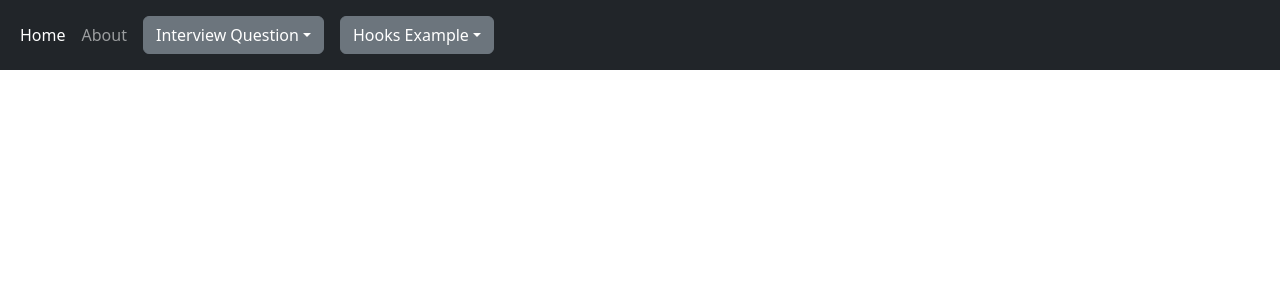
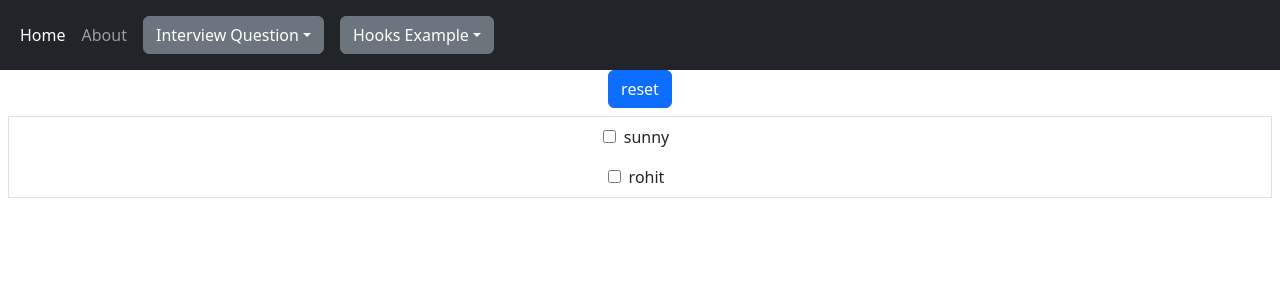
Before and after one commit to sunnyrai31/questionpaper, a React (Create React App) app: page /QuestionDeleteItem in a window 1280 px wide. Shown: the top 300 px of the page. Built offline with nearby package versions, Linux system fonts and the light colour scheme.

Commit message:
delete list item on demand

```diff
--- /dev/null
+++ b/src/Question/QuestionDeleteItem.js
@@ -0,0 +1,86 @@
+//Question - preparea list, show have check box on each list, on checkbox check delete button should be visiable.
+// upo delete click, item should get deleted from the list.
+import { useState } from "react";
+const QuestionDeleteItem = () => {
+  const listItem = [
+    {
+      name: "sunny",
+      id: "cs123X",
+    },
+    {
+      name: "rohit",
+      id: "cs124Y",
+    },
+  ];
+  const [listItemArr, setListItemArr] = useState(listItem);
+  const [selectedItem, setSelectedItem] = useState({});
+  const handleInputCheck = (e, id) => {
+    setSelectedItem((prevSelectedItem) => {
+      return {
+        ...prevSelectedItem,
+        [id]: e.target.checked,
+      };
+    });
+  };
+
+  const handleDeleteListItem = (e, id) => {
+    console.log("delete", e.target.value, id);
+    const filterItem = listItemArr.filter((item) => item.id !== id);
+    setListItemArr(filterItem);
+  };
+  const handleResetClick = () => {
+    setSelectedItem({});
+    setListItemArr(listItem);
+  };
+  const prepareListTemplate = () => {
+    return (
+      <ul className="list-unstyled border w-auto m-2">
+        {listItemArr.length > 0 ? (
+          listItemArr.map((item, index) => {
+            return (
+              <>
+                <li key={`${item.id}-${index}`}>
+                  <input
+                    id={item.id}
+                    name={item.id}
+                    type="checkbox"
+                    checked={selectedItem[item.id] || false}
+                    onChange={(e) => {
+                      handleInputCheck(e, item.id);
+                    }}
+                  />
+
+                  <label htmlFor={item.id} className="p-2">
+                    {item.name}
+                  </label>
+
+                  {selectedItem[item.id] && (
+                    <button
+                      className="btn btn-danger"
+                      onClick={(e) => {
+                        handleDeleteListItem(e, item.id);
+                      }}
+                    >
+                      delete
+                    </button>
+                  )}
+                </li>
+              </>
+            );
+          })
+        ) : (
+          <p className="text-danger">List is empty</p>
+        )}
+      </ul>
+    );
+  };
+  return (
+    <>
+      <button className="btn btn-primary" onClick={handleResetClick}>
+        reset
+      </button>
+      {prepareListTemplate()}
+    </>
+  );
+};
+export default QuestionDeleteItem;
--- a/src/Question/QuestionDropdown.js
+++ b/src/Question/QuestionDropdown.js
@@ -11,6 +11,11 @@ const QuestionDropdown = () => {
     },
     { text: "Counter App", to: "/UseState", title: "" },
     { text: "use state hooks example", to: "hooksUseStateCustom", title: "" },
+    {
+      text: "Delete list item on demand",
+      to: "/QuestionDeleteItem",
+      title: "",
+    },
   ];
   return (
     <Fragment>
--- a/src/Question/index.js
+++ b/src/Question/index.js
@@ -1,3 +1,4 @@
 export { default as SelectOnDemand } from "./SelectOnDemand";
 export { default as QuestionQuiz } from "./QuestionQuiz";
 export { default as QuestionDropdown } from "./QuestionDropdown";
+export { default as QuestionDeleteItem } from "./QuestionDeleteItem";
--- a/src/Routing.js
+++ b/src/Routing.js
@@ -1,7 +1,7 @@
 import { Fragment } from "react";
 import WelcomeComponent from "./Components/WelcomeComponent";
 import AboutComponent from "./Components/AboutComponent";
-import { SelectOnDemand, QuestionQuiz } from "./Question";
+import { SelectOnDemand, QuestionQuiz, QuestionDeleteItem } from "./Question";
 import {
   UseStateHook,
   UseEffectHook,
@@ -15,6 +15,7 @@ const Routing = () => {
   const routingDetails = [
     { path: "/", componentName: WelcomeComponent },
     { path: "/about", componentName: AboutComponent },
+    { path: "/QuestionDeleteItem", componentName: QuestionDeleteItem },
     { path: "/QuestionQuiz", componentName: QuestionQuiz },
     { path: "/SelectOnDemand", componentName: SelectOnDemand },
     { path: "/UseState", componentName: UseStateHook },
```
